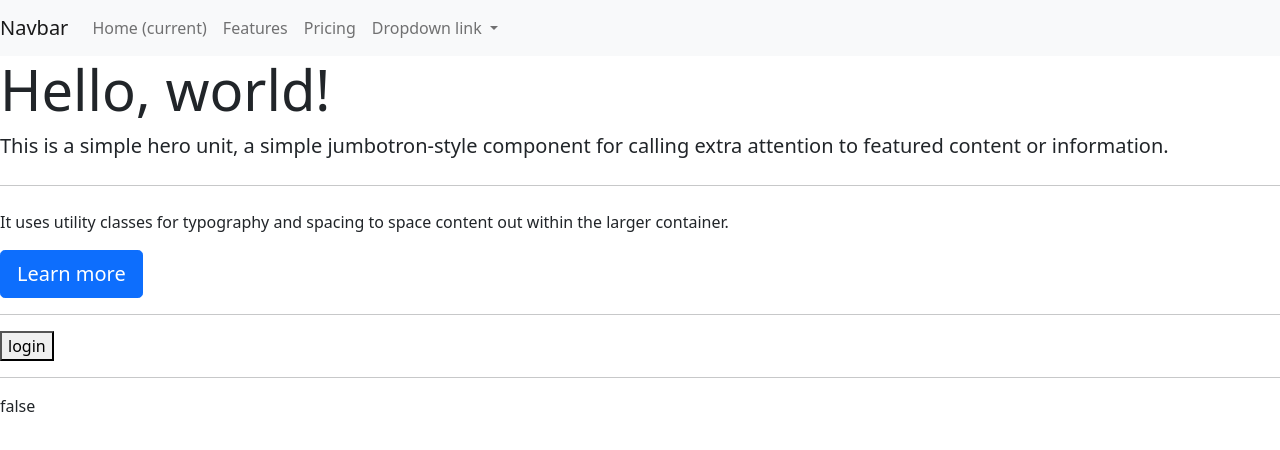
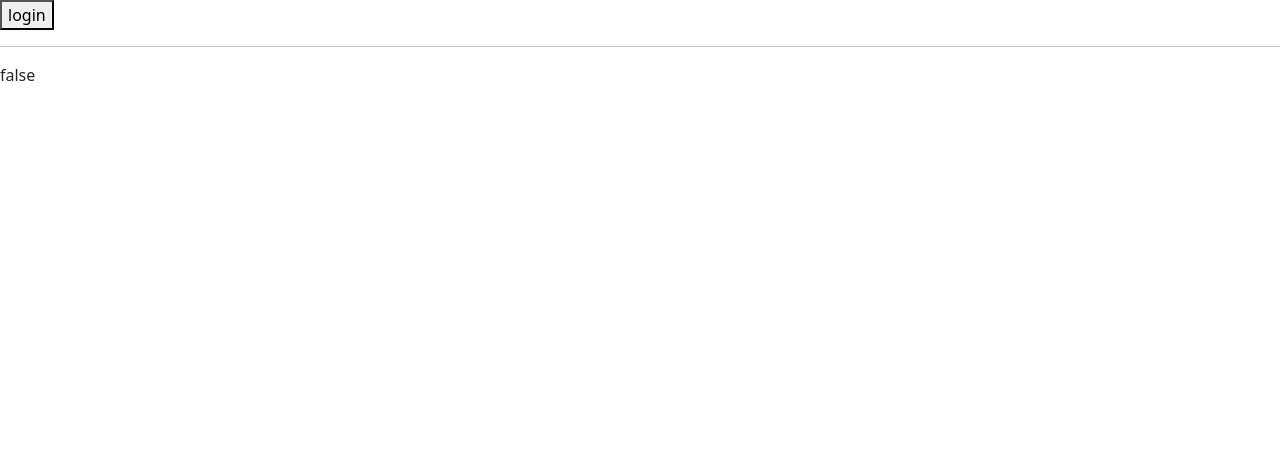
Before and after one commit to cjOne7/Bachelor-work-Yarosh, a Vue app in the folder vue_calendar/: page / in a window 1280 px wide. Shown: the top 450 px of the page. Built offline with nearby package versions, Linux system fonts and the light colour scheme.

Commit message:
Update Home.vue

```diff
--- a/vue_calendar/src/components/Home.vue
+++ b/vue_calendar/src/components/Home.vue
@@ -1,86 +1,6 @@
 <template>
   <div>
-<!--    <div>-->
-<!--      <b-navbar toggleable="lg" type="dark" variant="info">-->
-<!--        <b-navbar-brand href="#">NavBar</b-navbar-brand>-->
-
-<!--        <b-navbar-toggle target="nav-collapse"></b-navbar-toggle>-->
-
-<!--        <b-collapse id="nav-collapse" is-nav>-->
-<!--          <b-navbar-nav>-->
-<!--            <b-nav-item href="#">Link</b-nav-item>-->
-<!--            <b-nav-item href="#" disabled>Disabled</b-nav-item>-->
-<!--          </b-navbar-nav>-->
-
-<!--          &lt;!&ndash; Right aligned nav items &ndash;&gt;-->
-<!--          <b-navbar-nav class="ml-auto">-->
-<!--            <b-nav-item-dropdown text="Lang" right>-->
-<!--              <b-dropdown-item href="#">EN</b-dropdown-item>-->
-<!--              <b-dropdown-item href="#">ES</b-dropdown-item>-->
-<!--              <b-dropdown-item href="#">RU</b-dropdown-item>-->
-<!--              <b-dropdown-item href="#">FA</b-dropdown-item>-->
-<!--            </b-nav-item-dropdown>-->
-
-<!--            <b-nav-item-dropdown right>-->
-<!--              &lt;!&ndash; Using 'button-content' slot &ndash;&gt;-->
-<!--              <template #button-content>-->
-<!--                <em>User</em>-->
-<!--              </template>-->
-<!--              <b-dropdown-item href="#">Profile</b-dropdown-item>-->
-<!--              <b-dropdown-item href="#">Sign Out</b-dropdown-item>-->
-<!--            </b-nav-item-dropdown>-->
-<!--          </b-navbar-nav>-->
-<!--        </b-collapse>-->
-<!--      </b-navbar>-->
-<!--    </div>-->
-    <nav class="navbar navbar-expand-lg navbar-light bg-light">
-      <a class="navbar-brand" href="#">Navbar</a>
-      <button class="navbar-toggler" type="button" data-toggle="collapse" data-target="#navbarNavDropdown" aria-controls="navbarNavDropdown" aria-expanded="false" aria-label="Toggle navigation">
-        <span class="navbar-toggler-icon"></span>
-      </button>
-      <div class="collapse navbar-collapse" id="navbarNavDropdown">
-        <ul class="navbar-nav">
-          <li class="nav-item active">
-            <a class="nav-link" href="#">Home <span class="sr-only">(current)</span></a>
-          </li>
-          <li class="nav-item">
-            <a class="nav-link" href="#">Features</a>
-          </li>
-          <li class="nav-item">
-            <a class="nav-link" href="#">Pricing</a>
-          </li>
-          <li class="nav-item dropdown">
-            <a class="nav-link dropdown-toggle" href="#" id="navbarDropdownMenuLink" data-toggle="dropdown" aria-haspopup="true" aria-expanded="false">
-              Dropdown link
-            </a>
-            <div class="dropdown-menu" aria-labelledby="navbarDropdownMenuLink">
-              <a class="dropdown-item" href="#">Action</a>
-              <a class="dropdown-item" href="#">Another action</a>
-              <a class="dropdown-item" href="#">Something else here</a>
-            </div>
-          </li>
-        </ul>
-      </div>
-    </nav>
-<!--    <div>-->
-<!--      <b-jumbotron header="BootstrapVue" lead="Bootstrap v4 Components for Vue.js 2">-->
-<!--        <p>For more information visit website</p>-->
-<!--        <b-button variant="primary" href="#">More Info</b-button>-->
-<!--      </b-jumbotron>-->
-<!--    </div>-->
-
-    <div class="jumbotron">
-      <h1 class="display-4">Hello, world!</h1>
-      <p class="lead">This is a simple hero unit, a simple jumbotron-style component for calling extra attention to featured content or information.</p>
-      <hr class="my-4">
-      <p>It uses utility classes for typography and spacing to space content out within the larger container.</p>
-      <p class="lead">
-        <a class="btn btn-primary btn-lg" href="#" role="button">Learn more</a>
-      </p>
-    </div>
-
     <div>
-      <hr>
       <h1 class="header1" v-if="getAuthenticationState">Hello {{ getAuthResult.account.name }}</h1>
       <button v-if="getAuthenticationState" @click="logout">logout</button>
       <button v-else @click="login">login</button>
@@ -97,11 +17,6 @@ import {mapActions, mapGetters} from 'vuex';
 
 export default {
   name: 'Home',
-  data() {
-    return {
-      isAuthenticated: false
-    }
-  },
   computed: {
     ...mapGetters(['getAuthenticationState', 'getAuthResult', 'getUser'])
   },
```
